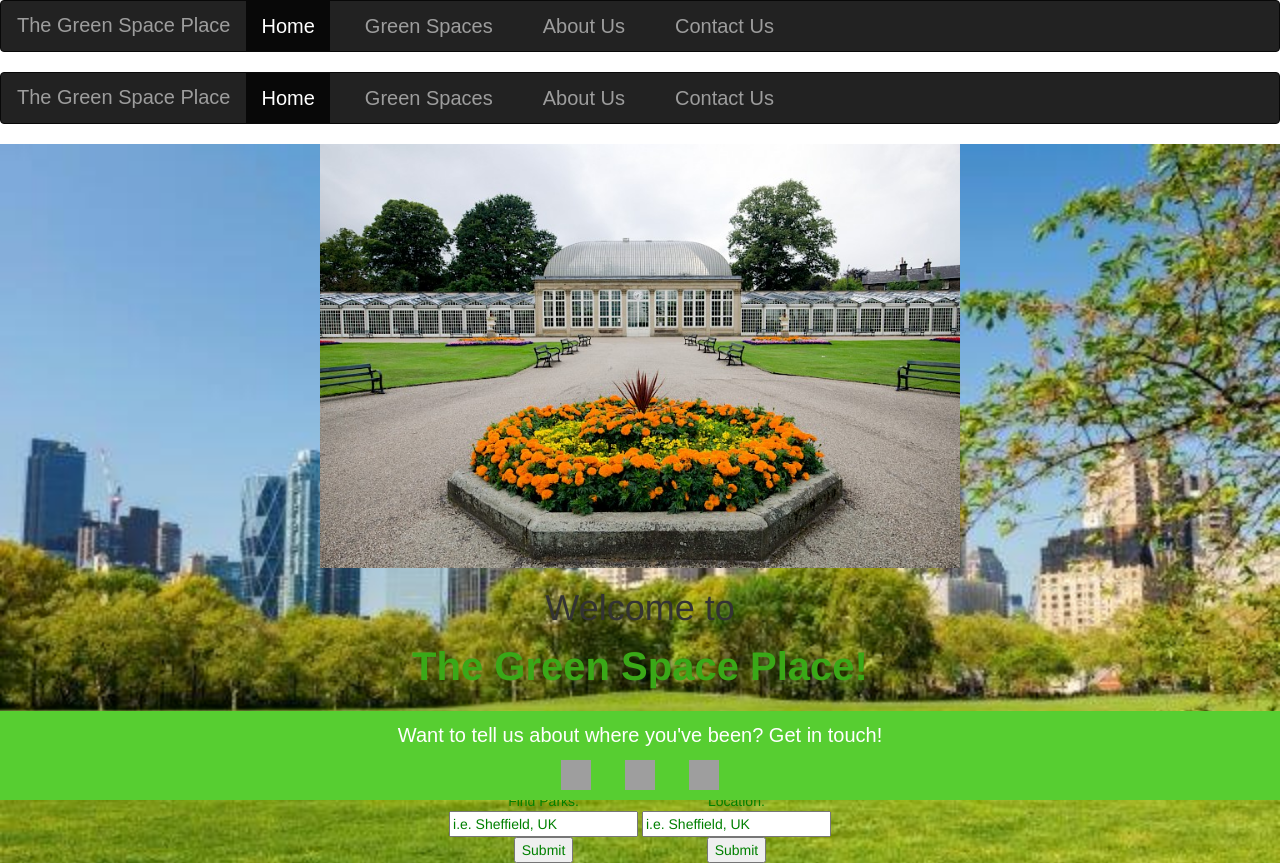
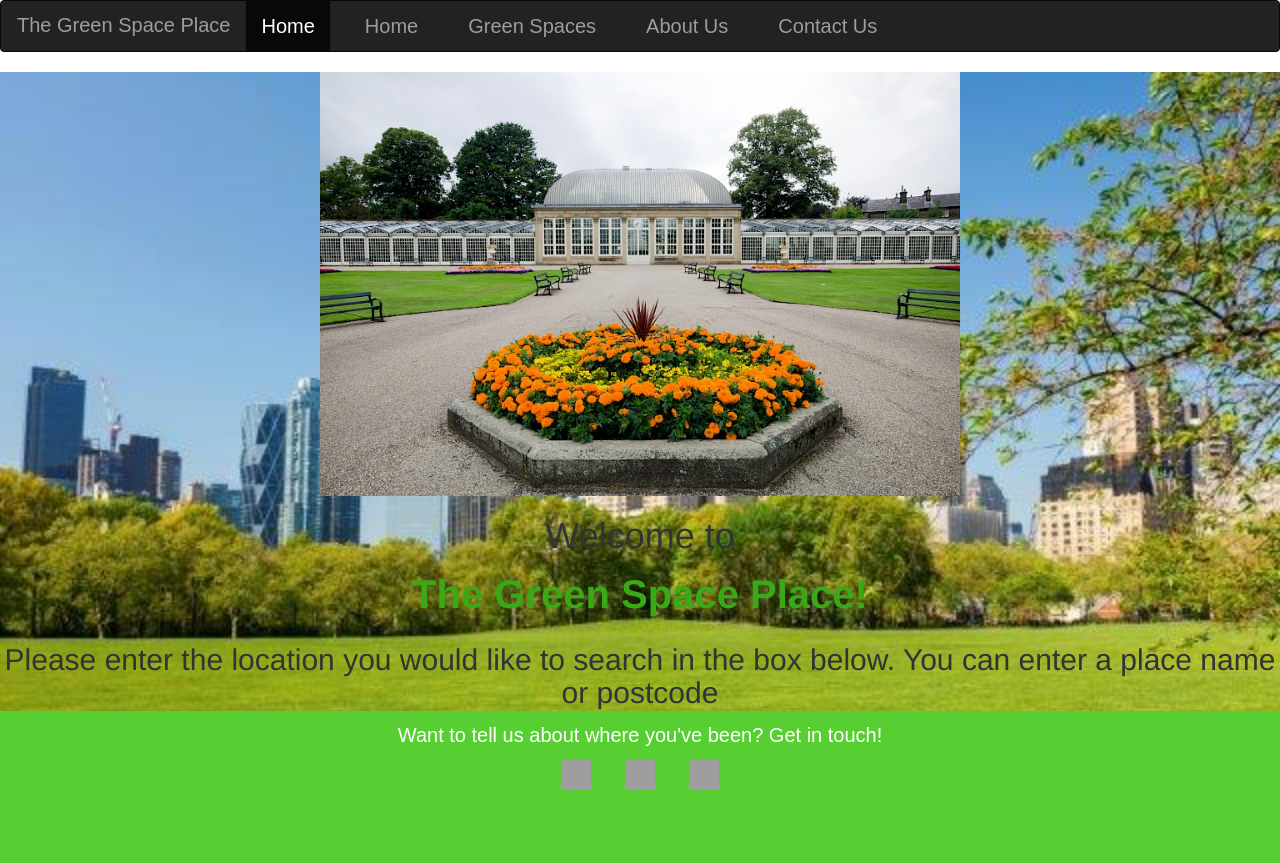
Before and after one commit to Angel-Ames/KM-AK-CFGproject, a Flask app: page / in a window 1280 px wide. After the commit the page ends 790 px from the top, so only its background shows below. Run offline with Flask 2, Linux system fonts and the light colour scheme; some libraries are stand-ins or nearby versions; grey boxes are pictures that could not be loaded.

Commit message:
Header - edits
Remove header from files

```diff
--- a/templates/Contact.html
+++ b/templates/Contact.html
@@ -1,3 +1,5 @@
+{% include "header.html"%}
+
 <html>
 <head>
   <script src="https://cdnjs.cloudflare.com/ajax/libs/jquery/3.3.1/jquery.min.js"></script>
@@ -17,7 +19,7 @@
   <link rel="stylesheet" href="https://cdnjs.cloudflare.com/ajax/libs/font-awesome/4.7.0/css/font-awesome.min.css">
 </head>
 
-
+<!--
 <header>
   <nav class="navbar navbar-inverse">
     <div class="container-fluid">
@@ -33,6 +35,7 @@
     </div>
   </nav>
 </header>
+-->
 
 <!-- Contact -->
   <div class="w3-container">
--- a/templates/header.html
+++ b/templates/header.html
@@ -21,9 +21,10 @@
         </div>
         <ul class="nav navbar-nav">
           <li class="active"><a href="home.html">Home</a></li>
+          <li><a href="home.html">Home</a></li>
           <li><a href="GreenSpace.html">Green Spaces</a></li>
           <li><a href="about.html">About Us</a></li>
-          <li><a href="contact.html">Contact Us</a></li>
+          <li><a href="Contact.html">Contact Us</a></li>
         </ul>
       </div>
     </nav>
--- a/templates/home.html
+++ b/templates/home.html
@@ -15,21 +15,6 @@
   <link rel="stylesheet" href="https://cdnjs.cloudflare.com/ajax/libs/font-awesome/4.7.0/css/font-awesome.min.css">
 </head>
 
-<header>
-  <nav class="navbar navbar-inverse">
-    <div class="container-fluid">
-      <div class="navbar-header">
-        <a class="navbar-brand" href="#">The Green Space Place</a>
-      </div>
-      <ul class="nav navbar-nav">
-        <li class="active"><a href="home.html">Home</a></li>
-        <li><a href="GreenSpace.html">Green Spaces</a></li>
-        <li><a href="about.html">About Us</a></li>
-        <li><a href="contact.html">Contact Us</a></li>
-      </ul>
-    </div>
-  </nav>
-</header>
 
 <body>
   <div id="background_greenspace">
```
Also changed, not shown: templates/GreenSpace.html (+2 -17 lines).
